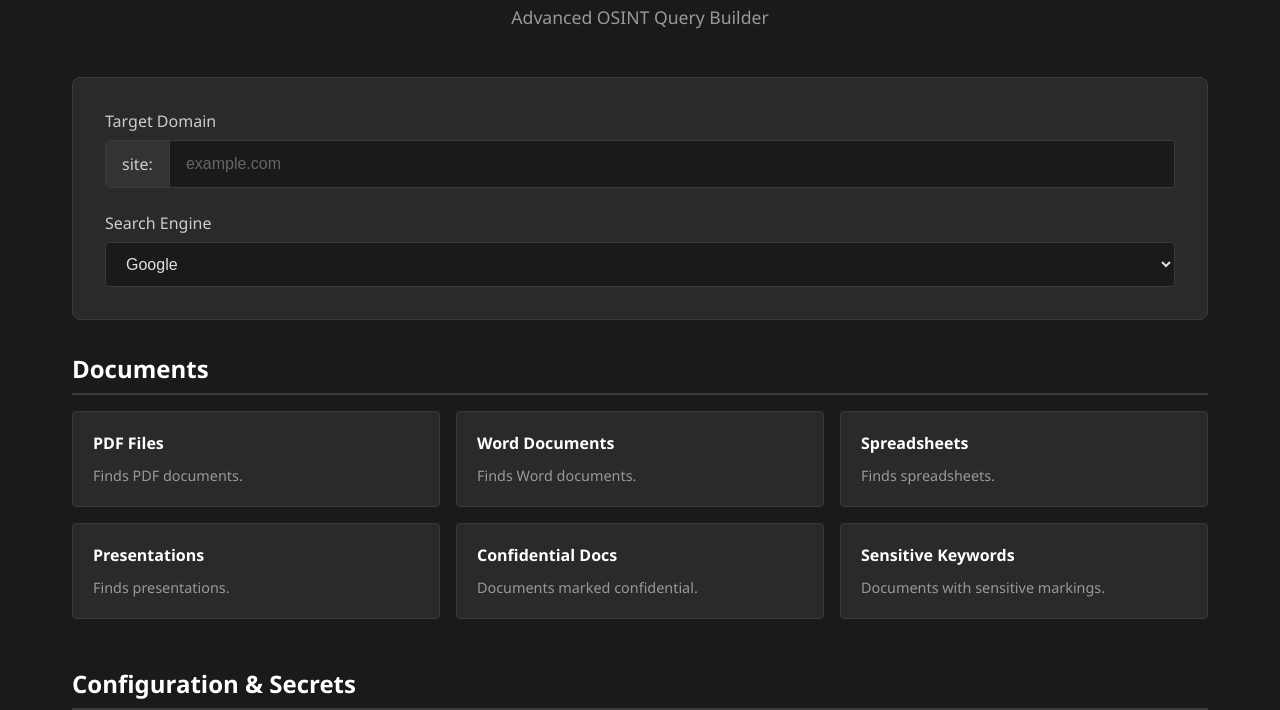
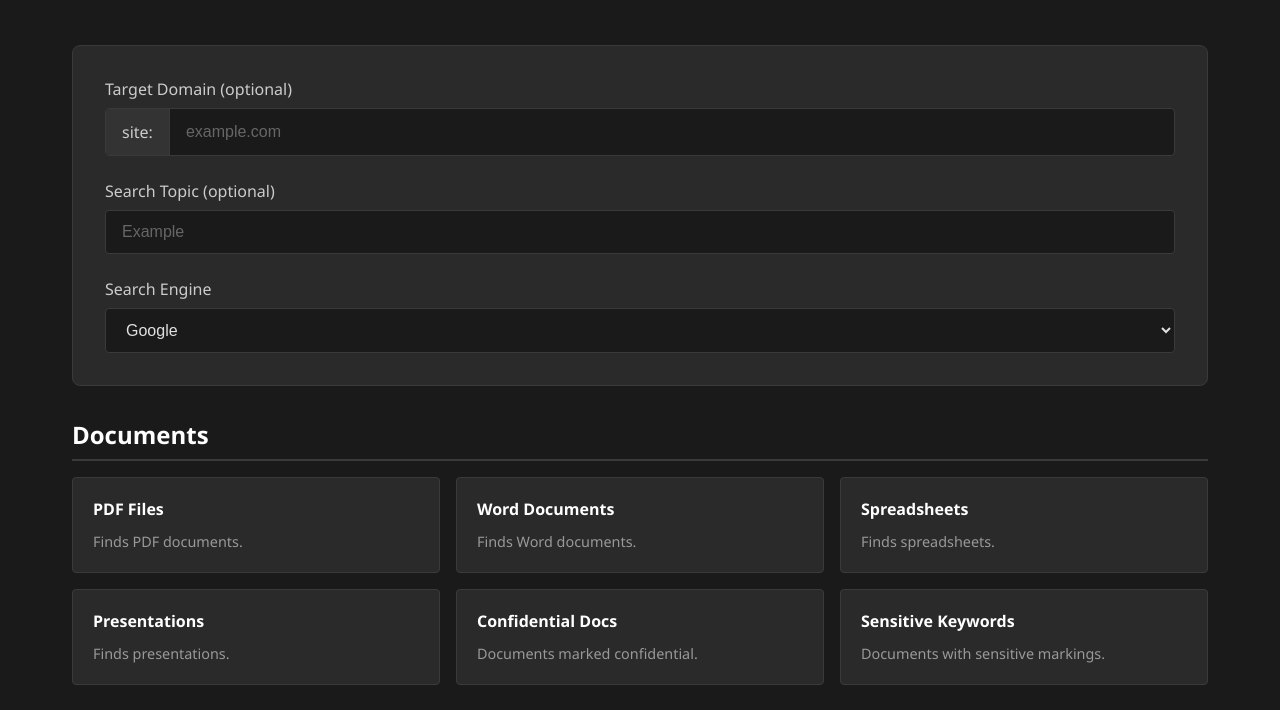
Before and after one commit to vvanni/ResearchDorker, a plain HTML site: page index.html in a window 1280 px wide. Shown: the part 90-800 px from the top of the page. Drawn offline with Linux system fonts and the light colour scheme.

Commit message:
Update index.html

```diff
--- a/index.html
+++ b/index.html
@@ -12,19 +12,26 @@
     <main class="container">
         <header class="header">
             <h1>HunterxDorker</h1>
-            <p class="subtitle">Advanced OSINT Query Builder</p>
         </header>
 
         <section class="input-section">
+            <div class="input-row">
                 <div class="input-wrapper">
-                <label for="target-domain">Target Domain</label>
+                    <label for="target-domain">Target Domain <span class="optional">(optional)</span></label>
                     <div class="input-group">
                         <span class="prefix">site:</span>
                         <input type="text" id="target-domain" placeholder="example.com" autocomplete="off">
                     </div>
                 </div>
 
-            <div class="input-wrapper" style="margin-top: 1.5rem;">
+                <div class="input-wrapper">
+                    <label for="search-topic">Search Topic <span class="optional">(optional)</span></label>
+                    <div class="input-group">
+                        <input type="text" id="search-topic" placeholder="Example" autocomplete="off">
+                    </div>
+                </div>
+
+                <div class="input-wrapper">
                     <label for="search-engine">Search Engine</label>
                     <div class="input-group">
                         <select id="search-engine">
@@ -32,6 +39,7 @@
                             <option value="duckduckgo">DuckDuckGo</option>
                             <option value="bing">Bing</option>
                         </select>
+                    </div>
                 </div>
             </div>
         </section>
```
Lines whose indentation alone changed are shown as unchanged.
